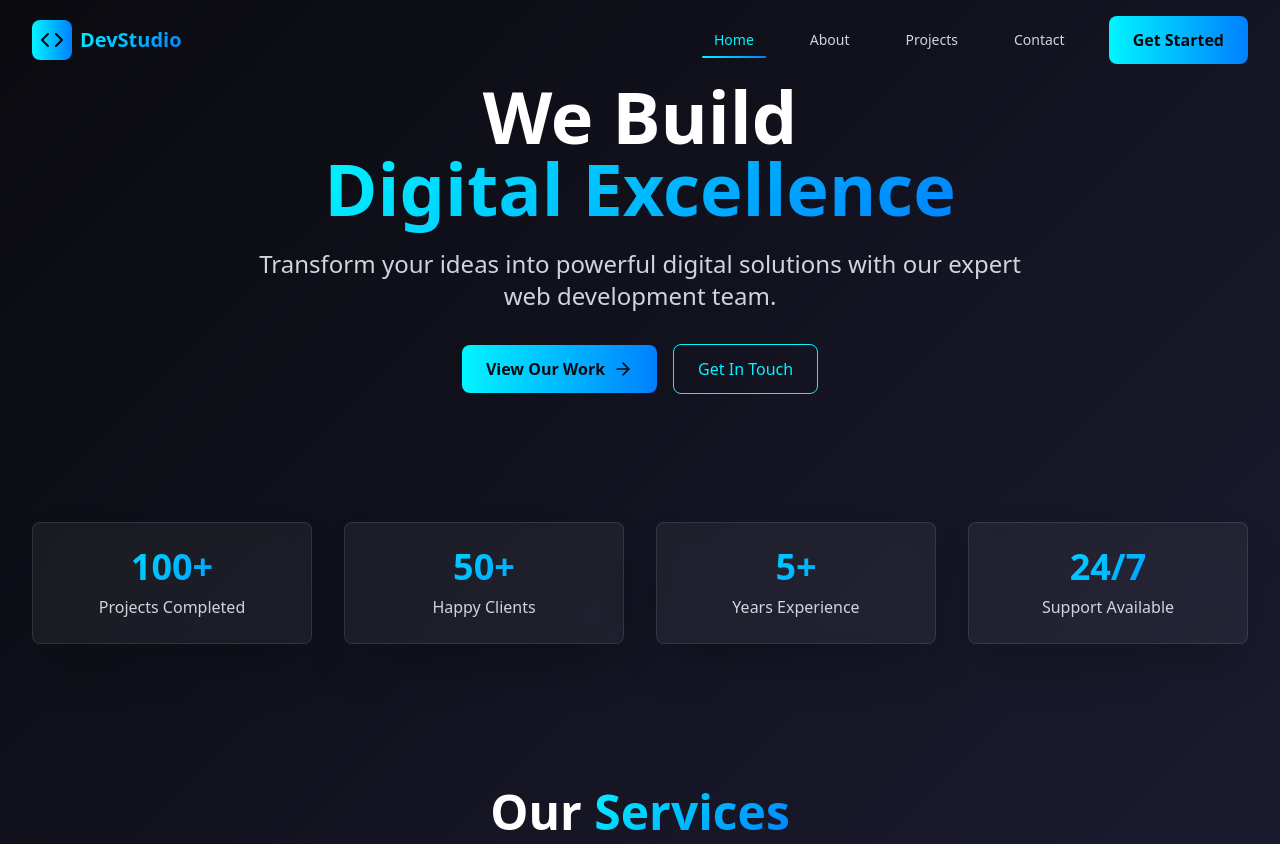
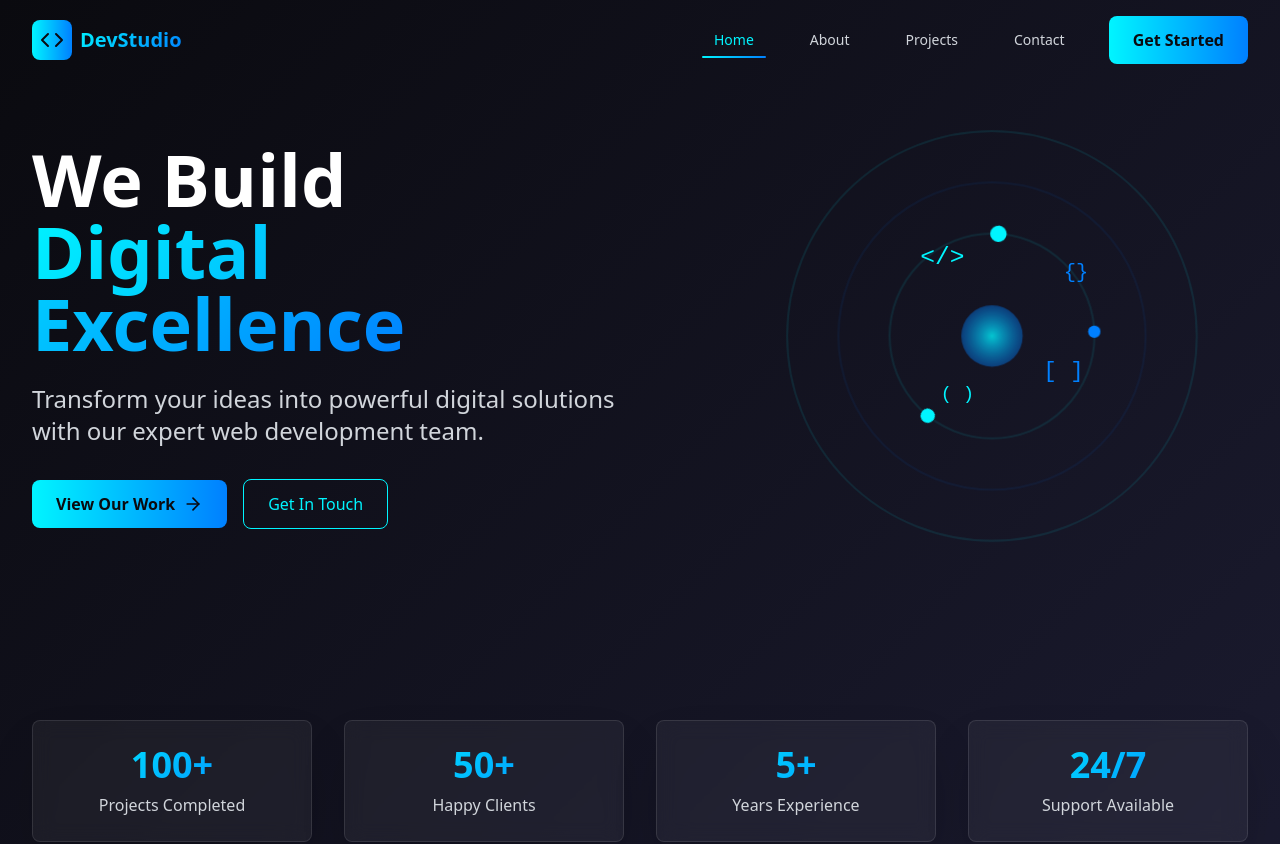
Before and after one commit to Sattva-Doshi/shadow-code-bloom, a React (Vite) app: page / in a window 1280 px wide. Shown: the top 844 px of the page. Built offline with nearby package versions, Linux system fonts and the light colour scheme.

Commit message:
Refactor: Hero section with animated SVG
Implement a split-screen hero section on the landing page, with text on the left and an animated SVG on the right.

```diff
--- a/src/pages/Index.tsx
+++ b/src/pages/Index.tsx
@@ -65,18 +65,20 @@ const Index = () => {
       {/* Hero Section */}
       <section className="pt-20 pb-16 px-4 sm:px-6 lg:px-8">
         <div className="max-w-7xl mx-auto">
-          <div className={`text-center transition-all duration-1000 ${
+          <div className={`grid lg:grid-cols-2 gap-12 items-center transition-all duration-1000 ${
             isVisible ? 'opacity-100 translate-y-0' : 'opacity-0 translate-y-10'
           }`}>
+            {/* Left side - Text content */}
+            <div className="text-center lg:text-left">
               <h1 className="text-4xl md:text-6xl lg:text-7xl font-bold mb-6">
                 <span className="text-white">We Build</span>
                 <br />
                 <span className="text-gradient">Digital Excellence</span>
               </h1>
-            <p className="text-xl md:text-2xl text-gray-300 mb-8 max-w-3xl mx-auto">
+              <p className="text-xl md:text-2xl text-gray-300 mb-8">
                 Transform your ideas into powerful digital solutions with our expert web development team.
               </p>
-            <div className="flex flex-col sm:flex-row gap-4 justify-center items-center">
+              <div className="flex flex-col sm:flex-row gap-4 justify-center lg:justify-start items-center">
                 <Link to="/projects" className="btn-glow inline-flex items-center">
                   View Our Work
                   <ArrowRight className="ml-2 h-5 w-5" />
@@ -87,6 +89,134 @@ const Index = () => {
                 >
                   Get In Touch
                 </Link>
+              </div>
+            </div>
+
+            {/* Right side - Animated SVG */}
+            <div className="flex justify-center lg:justify-end">
+              <div className="relative w-full max-w-lg">
+                <svg
+                  width="500"
+                  height="500"
+                  viewBox="0 0 500 500"
+                  className="w-full h-auto"
+                >
+                  {/* Background circles */}
+                  <circle
+                    cx="250"
+                    cy="250"
+                    r="200"
+                    fill="none"
+                    stroke="rgba(0, 245, 255, 0.1)"
+                    strokeWidth="2"
+                    className="animate-pulse"
+                  />
+                  <circle
+                    cx="250"
+                    cy="250"
+                    r="150"
+                    fill="none"
+                    stroke="rgba(0, 128, 255, 0.1)"
+                    strokeWidth="2"
+                    className="animate-pulse"
+                    style={{ animationDelay: '0.5s' }}
+                  />
+                  <circle
+                    cx="250"
+                    cy="250"
+                    r="100"
+                    fill="none"
+                    stroke="rgba(0, 245, 255, 0.2)"
+                    strokeWidth="2"
+                    className="animate-pulse"
+                    style={{ animationDelay: '1s' }}
+                  />
+
+                  {/* Rotating outer ring */}
+                  <circle
+                    cx="250"
+                    cy="250"
+                    r="220"
+                    fill="none"
+                    stroke="url(#gradient1)"
+                    strokeWidth="3"
+                    strokeDasharray="20 10"
+                    className="animate-spin"
+                    style={{ animationDuration: '20s' }}
+                  />
+
+                  {/* Floating code symbols */}
+                  <g className="animate-float">
+                    <text x="180" y="180" fill="#00f5ff" fontSize="24" fontFamily="monospace">&lt;/&gt;</text>
+                  </g>
+                  <g className="animate-float" style={{ animationDelay: '1s' }}>
+                    <text x="320" y="200" fill="#0080ff" fontSize="20" fontFamily="monospace">{'{}'}</text>
+                  </g>
+                  <g className="animate-float" style={{ animationDelay: '2s' }}>
+                    <text x="200" y="320" fill="#00f5ff" fontSize="18" fontFamily="monospace">( )</text>
+                  </g>
+                  <g className="animate-float" style={{ animationDelay: '1.5s' }}>
+                    <text x="300" y="300" fill="#0080ff" fontSize="22" fontFamily="monospace">[ ]</text>
+                  </g>
+
+                  {/* Central glowing orb */}
+                  <circle
+                    cx="250"
+                    cy="250"
+                    r="30"
+                    fill="url(#gradient2)"
+                    className="animate-pulse"
+                  />
+
+                  {/* Orbiting dots */}
+                  <circle
+                    cx="350"
+                    cy="250"
+                    r="8"
+                    fill="#00f5ff"
+                    className="animate-spin"
+                    style={{
+                      transformOrigin: '250px 250px',
+                      animationDuration: '8s'
+                    }}
+                  />
+                  <circle
+                    cx="150"
+                    cy="250"
+                    r="6"
+                    fill="#0080ff"
+                    className="animate-spin"
+                    style={{
+                      transformOrigin: '250px 250px',
+                      animationDuration: '12s',
+                      animationDirection: 'reverse'
+                    }}
+                  />
+                  <circle
+                    cx="250"
+                    cy="150"
+                    r="7"
+                    fill="#00f5ff"
+                    className="animate-spin"
+                    style={{
+                      transformOrigin: '250px 250px',
+                      animationDuration: '10s'
+                    }}
+                  />
+
+                  {/* Gradient definitions */}
+                  <defs>
+                    <linearGradient id="gradient1" x1="0%" y1="0%" x2="100%" y2="100%">
+                      <stop offset="0%" stopColor="#00f5ff" />
+                      <stop offset="100%" stopColor="#0080ff" />
+                    </linearGradient>
+                    <radialGradient id="gradient2" cx="50%" cy="50%" r="50%">
+                      <stop offset="0%" stopColor="#00f5ff" stopOpacity="0.8" />
+                      <stop offset="100%" stopColor="#0080ff" stopOpacity="0.4" />
+                    </radialGradient>
+                  </defs>
+                </svg>
+              </div>
             </div>
           </div>
         </div>
```
Lines whose indentation alone changed are shown as unchanged.
